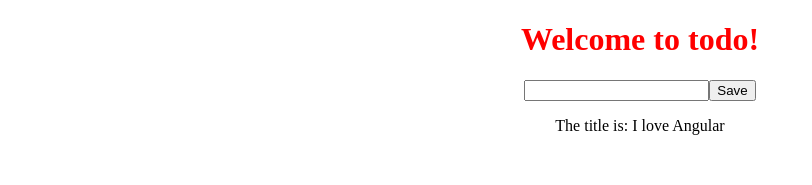
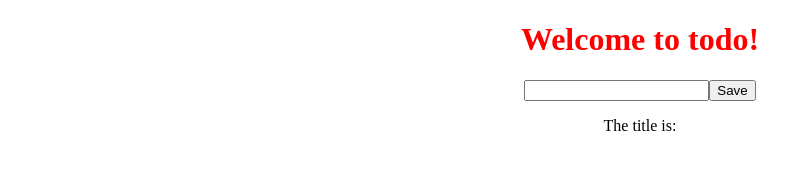
Before and after one commit to AngularBootCamp/todo-list-tutorial-steps, an Angular app: page / in a window 1280 px wide. Shown: the top 185 px of the page, without its empty margins (0-812 px from the left). Built offline with nearby package versions, Linux system fonts and the light colour scheme.

Commit message:
Revert 3 commits to revise root component template
This reverts commit bab7adba69a6a34f5228e298e19942998e051337.

```diff
--- a/src/app/input/input.component.ts
+++ b/src/app/input/input.component.ts
@@ -10,16 +10,11 @@ import { Component, OnInit } from '@angular/core';
   styleUrls: ['./input.component.css']
 })
 export class InputComponent implements OnInit {
-  title: string = 'my title';
+  title: string = '';
 
-  constructor() {
-    this.changeTitle('I love Angular');
-  }
+  constructor() { }
 
   ngOnInit() {
   }
 
-  changeTitle(newTitle: string): void {
-    this.title = newTitle;
-  }
 }
```
